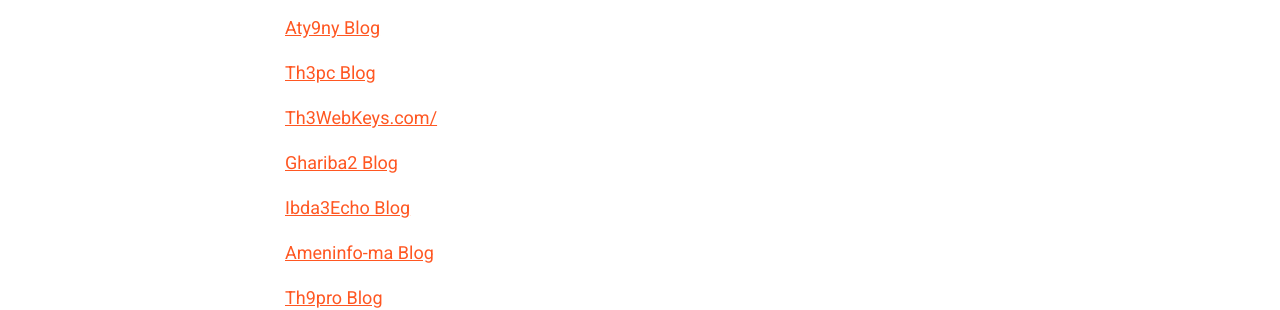
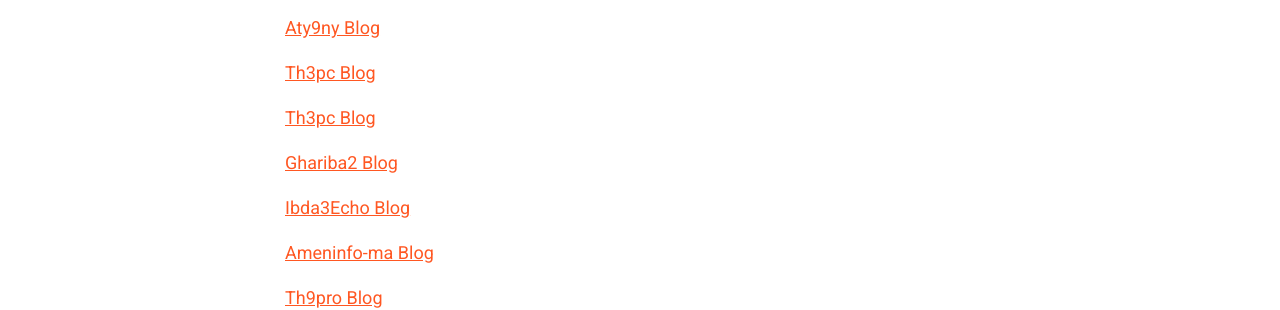
Before and after one commit to VoIPDown/voipdown.github.io, a Jekyll site: the page built from index.markdown, in a window 1280 px wide and 900 px high, scrolled down 5622 px. Shown: the part 153-463 px from the top of the window. Built offline with Jekyll 4.4.1, drawn with Linux system fonts in a browser that asks for light colours.

Commit message:
Fix typo.

```diff
--- a/_data/supporters.yml
+++ b/_data/supporters.yml
@@ -297,7 +297,7 @@
   link: http://th3pc.blogspot.com
   type: blog
 
-- name: Th3WebKeys.com/
+- name: Th3pc Blog
   link: http://th3pc.blogspot.com
   type: blog
 
```
